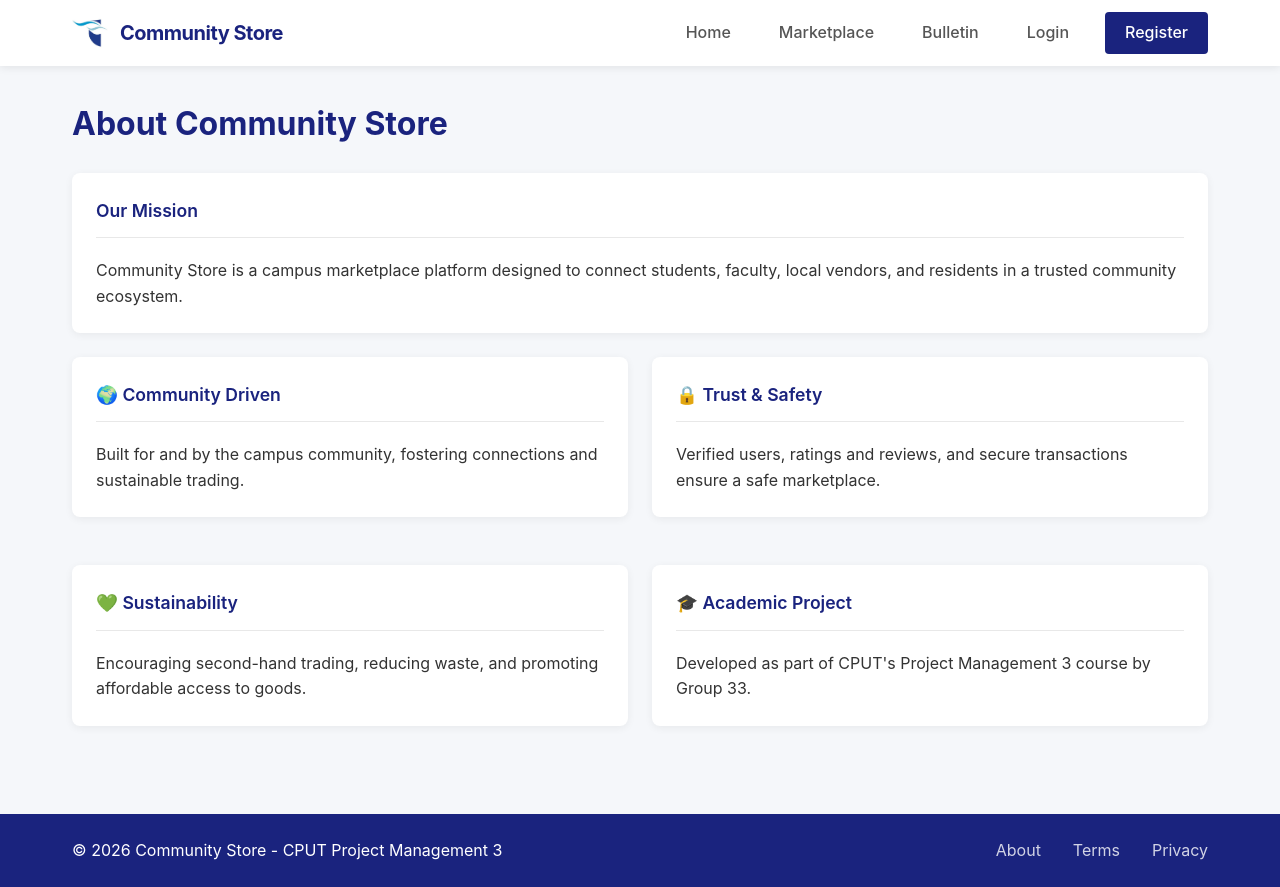
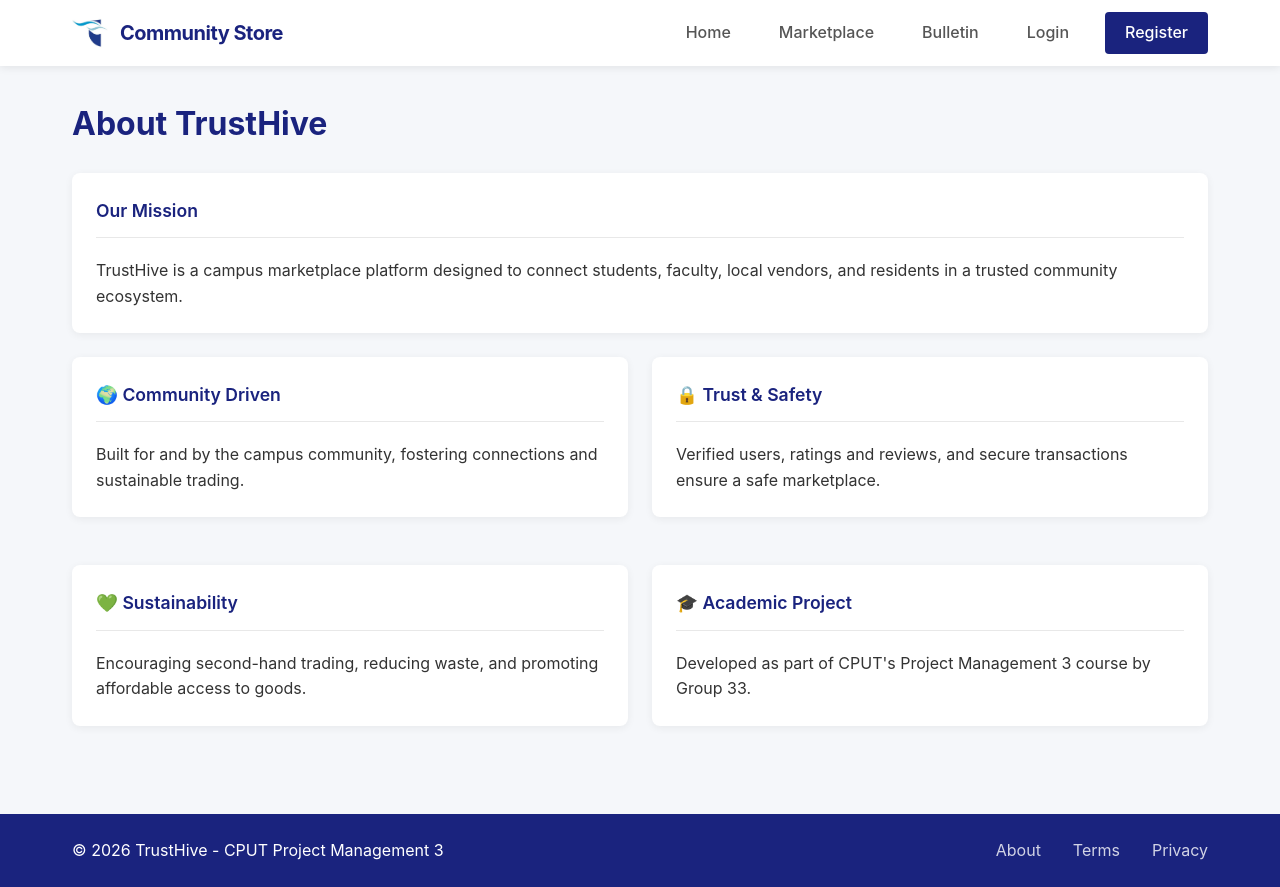
Before and after one commit to CharltonAwesome2/community-store, a React (Vite) app: page /about in a window 1280 px wide. Built offline with nearby package versions, Linux system fonts and the light colour scheme; no server answers.

Commit message:
Update website name

```diff
--- a/src/components/auth/Login.jsx
+++ b/src/components/auth/Login.jsx
@@ -24,7 +24,7 @@
 
   return (
     <div className={styles.loginPage}>
-      <Card title="Login to Community Store" className={styles.loginCard}>
+      <Card title="Login to TrustHive" className={styles.loginCard}>
         <form onSubmit={handleSubmit} className={styles.form}>
           {error && <div className={styles.error}>{error}</div>}
 
--- a/src/components/checkout/Checkout.jsx
+++ b/src/components/checkout/Checkout.jsx
@@ -94,7 +94,7 @@
     return actions.order.create({
       purchase_units: [
         {
-          description: "Community Store Purchase",
+          description: "TrustHive Purchase",
           amount: {
             currency_code: "ZAR",
             value: total.toFixed(2),
--- a/src/components/common/Layout.jsx
+++ b/src/components/common/Layout.jsx
@@ -73,7 +73,7 @@
 
       <footer className={styles.footer}>
         <div className={styles.footerInner}>
-          <p>© 2026 Community Store - CPUT Project Management 3</p>
+          <p>© 2026 TrustHive - CPUT Project Management 3</p>
           <div className={styles.footerLinks}>
             <Link to="/about">About</Link>
             <Link to="/terms">Terms</Link>
--- a/src/pages/About.jsx
+++ b/src/pages/About.jsx
@@ -5,11 +5,11 @@
 const About = () => {
   return (
     <div className={styles.about}>
-      <h1>About Community Store</h1>
+      <h1>About TrustHive</h1>
 
       <Card title="Our Mission">
         <p>
-          Community Store is a campus marketplace platform designed to connect students,
+          TrustHive is a campus marketplace platform designed to connect students,
           faculty, local vendors, and residents in a trusted community ecosystem.
         </p>
       </Card>
--- a/src/pages/Home.jsx
+++ b/src/pages/Home.jsx
@@ -14,7 +14,7 @@
     <div className={styles.home}>
       <section className={styles.hero}>
         <div className={styles.heroContent}>
-          <h1>Welcome to Community Store</h1>
+          <h1>Welcome to TrustHive</h1>
           <p>Buy, sell, and trade within your campus community</p>
           <Link to="/marketplace" className={styles.heroBtn}>
             Start Shopping
```
